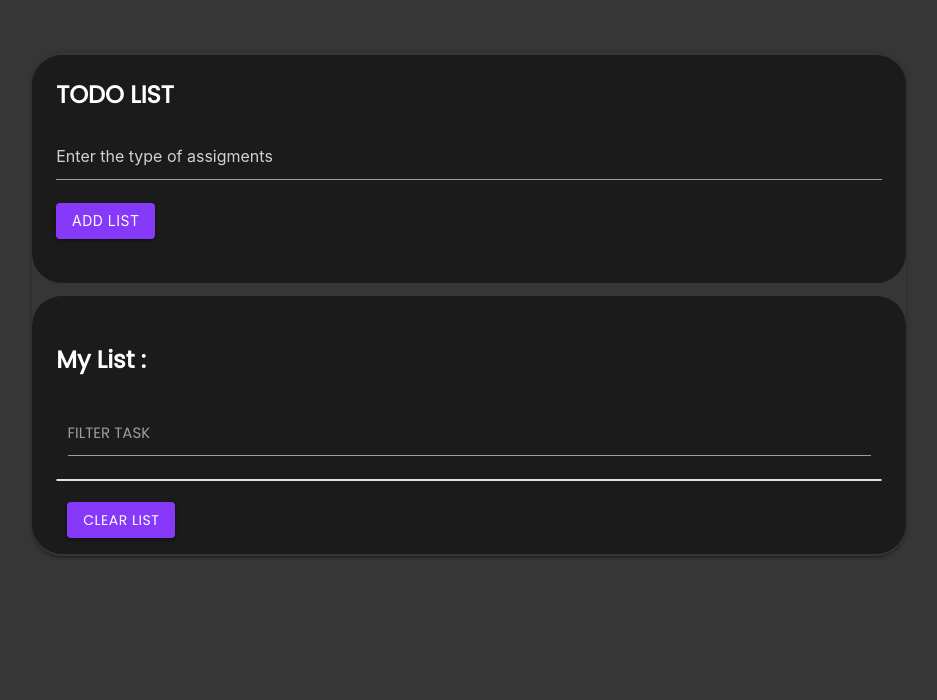
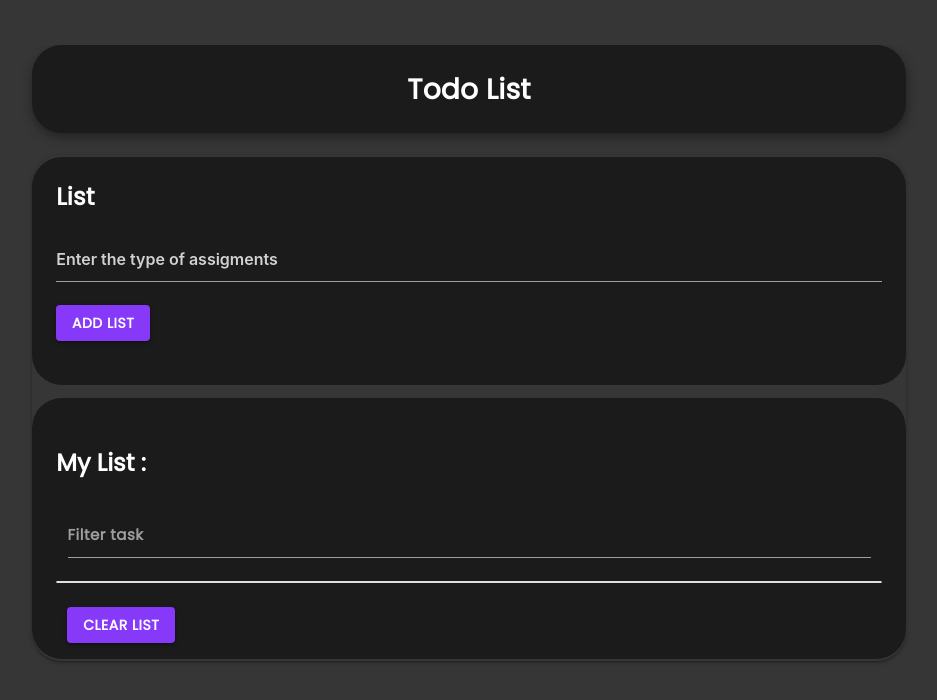
Before and after one commit to andhip/Todo-List, a plain HTML site: page index.html in a window 1280 px wide. Shown: the whole page, without its empty margins (171-1108 px from the left). Drawn offline with nearby package versions, Linux system fonts and the light colour scheme.

Commit message:
update 2 files

```diff
--- a/index.html
+++ b/index.html
@@ -15,9 +15,15 @@
         <div class="row">
             <div class="col s12">
 
+                <div class="card-header">
+                    <center><h3 class="title-header">
+                        Todo List
+                    </h3></center>
+                </div>
+
                 <div class="main card"  style="padding-top: 2px; padding-bottom: 2px;">
                     <div class="card-content">
-                        <span class="card-title">TODO LIST</span>
+                        <span class="card-title">List</span>
                         <div class="row todo-form">
                             <form id="task-form">
                                 <div class="input-field col s12">
@@ -31,7 +37,7 @@
                         <h2 id="task-title"> My List :</h2>
                         <div class="input-field col s12">
                             <input type="text" name="filter" id="filter">
-                            <label style="olor: grey;" for="filter">FILTER TASK</label>
+                            <label for="filter">Filter task</label>
                         </div>
                         <ul class="collection"></ul>
                         <a href="#" class="clear-tasks btn">clear list</a>
--- a/todo.css
+++ b/todo.css
@@ -2,7 +2,7 @@
 
 html,
 body {
-  font-family: "Poppins", sans-serif;
+  font-family: "Poppins", sans-serif !important;
   background-color: #363636 !important;
 }
 
@@ -37,6 +37,37 @@ body {
 span.card-title {
   font-size: 24px !important;
   font-weight: 600 !important;
+  font-family: "Poppins", sans-serif !important;
+  letter-spacing: 0.25px;
+}
+
+.card-header {
+  background-color: #1b1b1b;
+  border-radius: 30px;
+  padding-top: 1px;
+  padding-bottom: 9px;
+  color: #fff;
+  margin-bottom: 1.5rem;
+  box-shadow: 1px 4px 12px #00000065;
+}
+h3.title-header {
+  font-size: 28px !important;
+  font-weight: 600 !important;
+  font-family: "Poppins", sans-serif !important;
+  letter-spacing: 0.25px;
+}
+
+#task {
+  color: #fff;
+  font-weight: 600;
+}
+#filter {
+  color: #fff;
+  font-weight: 600;
+}
+label {
+  font-weight: 600;
+  letter-spacing: 0.5px;
 }
 
 ul.collection {
@@ -44,7 +75,7 @@ ul.collection {
   background: #363636 !important;
   color: #000000;
   border-radius: 12px;
-  margin-bottom: 1.4rem;
+  margin-bottom: 1.6rem;
 }
 
 .delete-item {
@@ -52,16 +83,18 @@ ul.collection {
   cursor: pointer;
 }
 .delete-item:hover {
-  color: #7f34f08e !important;
+  color: #f034e7de !important;
 }
 
 .btn {
   border-radius: 4px;
   background-color: #8739f9 !important;
   margin-left: 11px;
+  font-weight: 600;
+  font-family: "Poppins", sans-serif !important;
   transition: all 0.2s ease-in-out;
 }
 .btn:hover {
   background-color: #7f34f0 !important;
-  box-shadow: 1px 3px 8px #8d49f38a;
+  box-shadow: 1px 3px 8px #8d49f371;
 }
```
